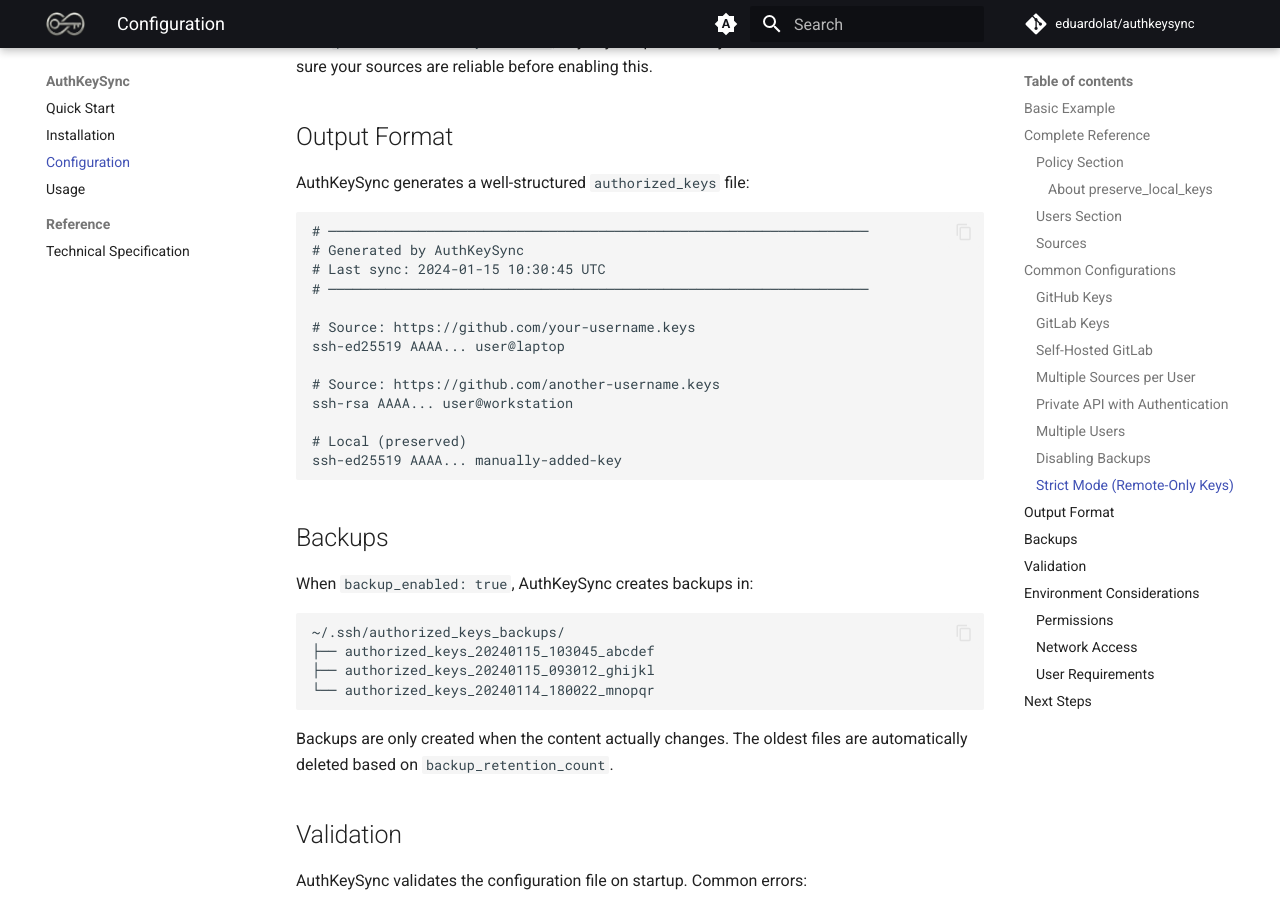
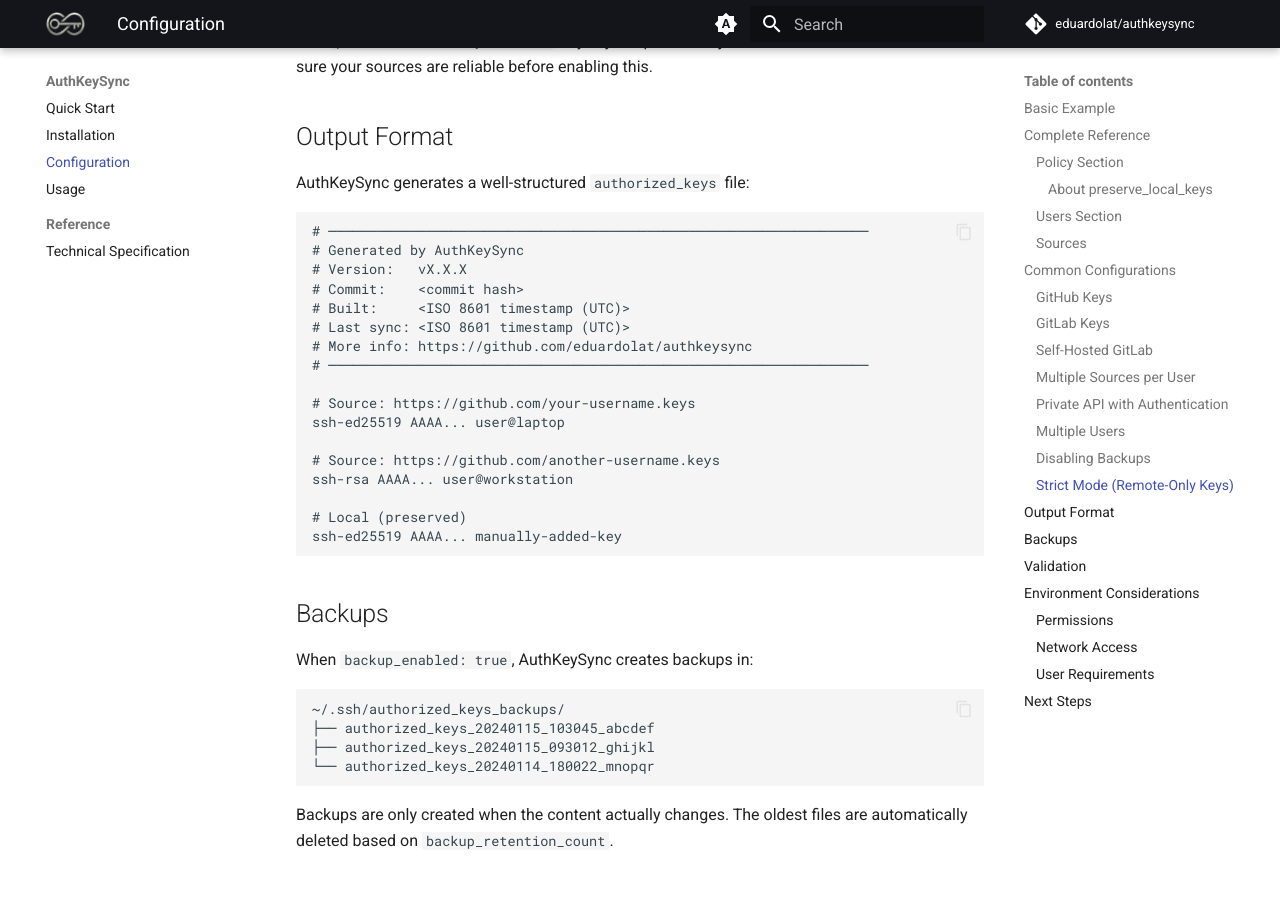
Before and after one commit to eduardolat/authkeysync, an MkDocs documentation site: the page built from docs/configuration.md, in a window 1280 px wide and 900 px high, scrolled down 4479 px. Built offline with MkDocs 1.6.1 and Material for MkDocs 9.7.7, drawn with Linux system fonts in a browser that asks for light colours; comment, search, counter and statistics services are not loaded.

Commit message:
Enhance generated file metadata by adding versioning information and a link to the project repository in the `authorized_keys` output format.

````diff
--- a/docs/configuration.md
+++ b/docs/configuration.md
@@ -193,7 +193,11 @@
 ```
 # ──────────────────────────────────────────────────────────────────
 # Generated by AuthKeySync
-# Last sync: 2024-01-15 10:30:45 UTC
+# Version:   vX.X.X
+# Commit:    <commit hash>
+# Built:     <ISO 8601 timestamp (UTC)>
+# Last sync: <ISO 8601 timestamp (UTC)>
+# More info: https://github.com/eduardolat/authkeysync
 # ──────────────────────────────────────────────────────────────────
 
 # Source: https://github.com/your-username.keys
````
Also changed, not shown: docs/spec.md (+5 -1 lines), 1 other file.
